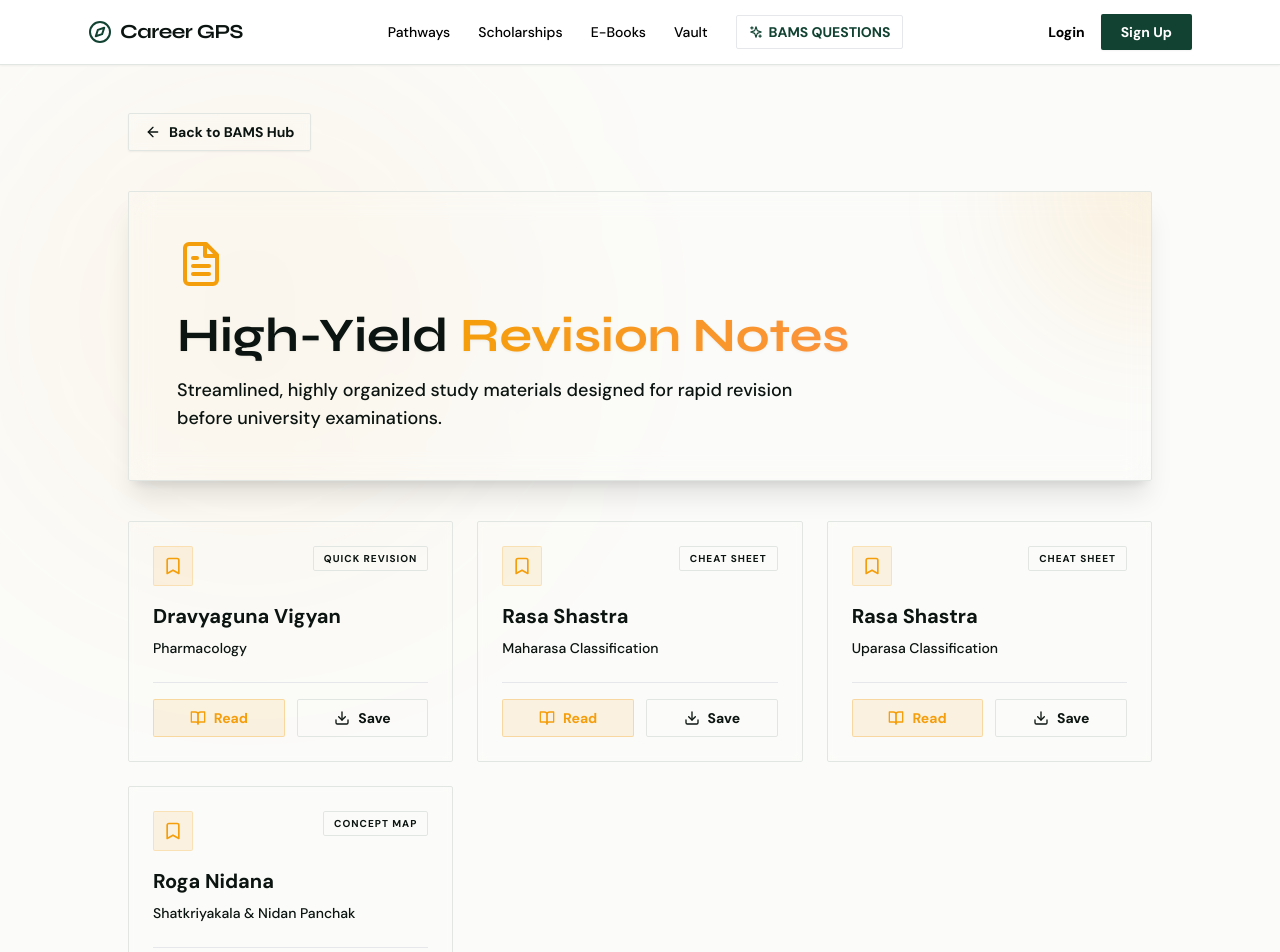
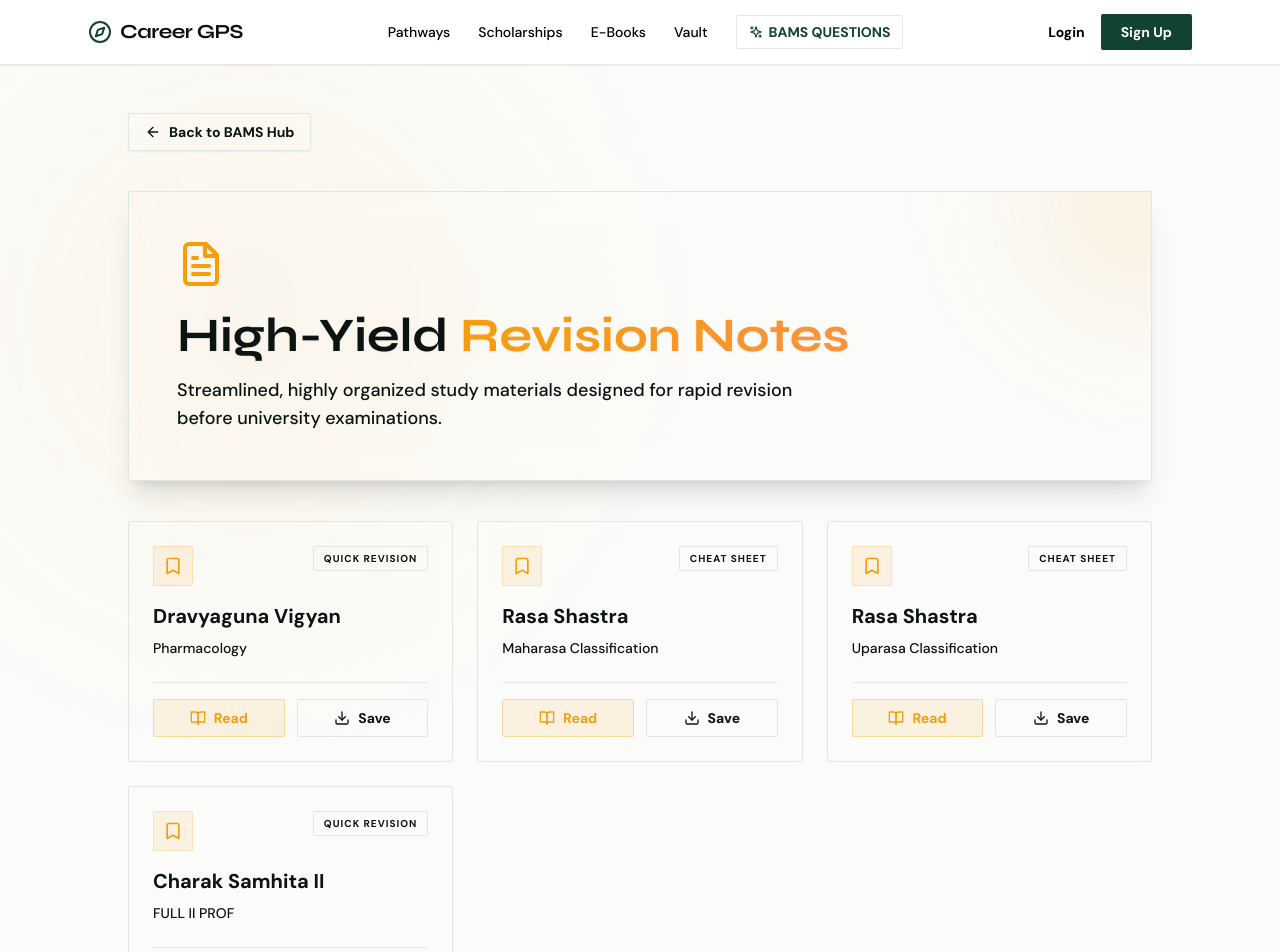
Before and after one commit to SahilDhinwa/Career-gps2.0, a Next.js app: page /bams-hub/notes in a window 1280 px wide. Shown: the top 952 px of the page. Built offline with nearby package versions, Linux system fonts and the light colour scheme; no server answers.

Commit message:
Update note entry with new subject and topic

```diff
--- a/app/bams-hub/notes/page.tsx
+++ b/app/bams-hub/notes/page.tsx
@@ -28,10 +28,10 @@ const HIGH_YIELD_NOTES = [
   },
   {
     id: 4,
-    subject: "Roga Nidana",
-    topic: "Shatkriyakala & Nidan Panchak",
-    type: "Concept Map",
-    link: "#"
+    subject: "Charak Samhita II",
+    topic: "FULL II PROF",
+    type: "Quick Revision",
+    link: "/note/charaksamhita2nd.pdf"
   },
 ];
 
```
